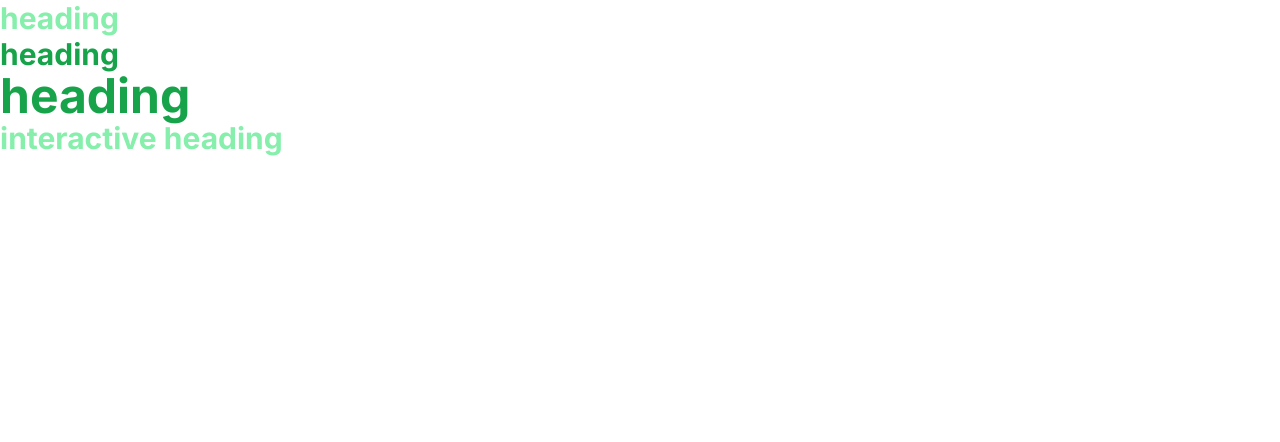
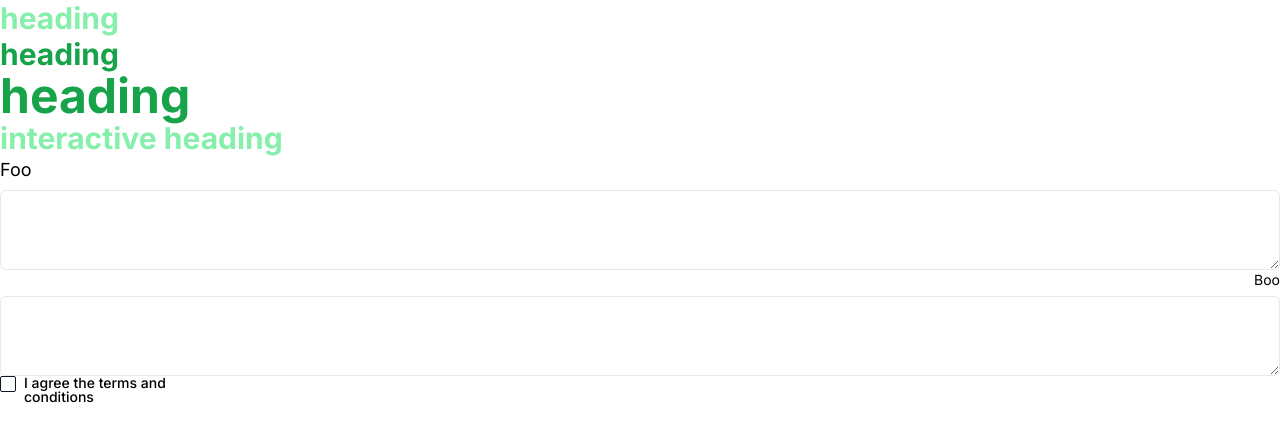
Before and after one commit to yuki-yamamura/sandbox, a Next.js app: page / in a window 1280 px wide. Shown: the top 442 px of the page. Built offline with nearby package versions, Linux system fonts and the light colour scheme.

Commit message:
learn checkbox and textarea

```diff
--- a/package.json
+++ b/package.json
@@ -12,6 +12,7 @@
   },
   "dependencies": {
     "@radix-ui/react-checkbox": "^1.1.1",
+    "@radix-ui/react-label": "^2.1.0",
     "@radix-ui/react-slot": "^1.1.0",
     "@tanstack/react-query": "^5.51.15",
     "class-variance-authority": "^0.7.0",
--- a/src/app/page.tsx
+++ b/src/app/page.tsx
@@ -1,4 +1,6 @@
 import Heading from "@/components/ui/heading";
+import { TextareaWithCheckbox } from "@/components/ui/textarea-with-checkbox";
+import { TextareaWithLabel } from "@/components/ui/textarea-with-label";
 
 export default function Home() {
   return (
@@ -10,6 +12,9 @@ export default function Home() {
         heading
       </Heading>
       <Heading interactive>interactive heading</Heading>
+      <TextareaWithLabel id="foo" label="Foo" size="lg" />
+      <TextareaWithLabel id="bar" label="Boo" size="sm" align="right" />
+      <TextareaWithCheckbox />
     </div>
   );
 }
--- /dev/null
+++ b/src/components/ui/label.tsx
@@ -0,0 +1,26 @@
+"use client"
+
+import * as React from "react"
+import * as LabelPrimitive from "@radix-ui/react-label"
+import { cva, type VariantProps } from "class-variance-authority"
+
+import { cn } from "@/lib/utils"
+
+const labelVariants = cva(
+  "text-sm font-medium leading-none peer-disabled:cursor-not-allowed peer-disabled:opacity-70"
+)
+
+const Label = React.forwardRef<
+  React.ElementRef<typeof LabelPrimitive.Root>,
+  React.ComponentPropsWithoutRef<typeof LabelPrimitive.Root> &
+    VariantProps<typeof labelVariants>
+>(({ className, ...props }, ref) => (
+  <LabelPrimitive.Root
+    ref={ref}
+    className={cn(labelVariants(), className)}
+    {...props}
+  />
+))
+Label.displayName = LabelPrimitive.Root.displayName
+
+export { Label }
--- /dev/null
+++ b/src/components/ui/textarea-with-checkbox.tsx
@@ -0,0 +1,17 @@
+"use client";
+
+import { Label } from "@/components/ui/label";
+import { Checkbox } from "@/components/ui/checkbox";
+import { Textarea } from "./textarea";
+
+export const TextareaWithCheckbox = async () => {
+  return (
+    <div>
+      <div className="mb-5 flex gap-2">
+        <Checkbox id="agreement" />
+        <Label htmlFor="agreement">I agree the terms and conditions</Label>
+        <Textarea className="invisible peer-aria-checked:visible" />
+      </div>
+    </div>
+  );
+};
--- /dev/null
+++ b/src/components/ui/textarea-with-label.tsx
@@ -0,0 +1,38 @@
+import { Label } from "@radix-ui/react-label";
+import { Textarea } from "./textarea";
+import { cva, type VariantProps } from "class-variance-authority";
+
+const variants = cva("grid w-full gap-1.5", {
+  variants: {
+    size: {
+      sm: "text-sm",
+      base: "text-base",
+      lg: "text-lg",
+    },
+    align: {
+      left: "text-left",
+      right: "text-right",
+    },
+  },
+  defaultVariants: {
+    size: "base",
+    align: "left",
+  },
+});
+
+type Props = React.ComponentPropsWithoutRef<typeof Textarea> &
+  VariantProps<typeof variants> & {
+    label: string;
+    id: string;
+  };
+
+export const TextareaWithLabel = ({ id, label, size, align }: Props) => {
+  return (
+    <div className={variants()}>
+      <Label htmlFor={id} className={variants({ size, align })}>
+        {label}
+      </Label>
+      <Textarea id={id} />
+    </div>
+  );
+};
--- /dev/null
+++ b/src/components/ui/textarea.tsx
@@ -0,0 +1,24 @@
+import * as React from "react";
+
+import { cn } from "@/lib/utils";
+
+export interface TextareaProps
+  extends React.TextareaHTMLAttributes<HTMLTextAreaElement> {}
+
+const Textarea = React.forwardRef<HTMLTextAreaElement, TextareaProps>(
+  ({ className, ...props }, ref) => {
+    return (
+      <textarea
+        className={cn(
+          "flex min-h-[80px] w-full rounded-md border border-slate-200 bg-white px-3 py-2 text-sm ring-offset-white placeholder:text-slate-500 focus-visible:outline-none focus-visible:ring-2 focus-visible:ring-slate-950 focus-visible:ring-offset-2 disabled:cursor-not-allowed disabled:opacity-50 dark:border-slate-800 dark:bg-slate-950 dark:ring-offset-slate-950 dark:placeholder:text-slate-400 dark:focus-visible:ring-slate-300",
+          className,
+        )}
+        ref={ref}
+        {...props}
+      />
+    );
+  },
+);
+Textarea.displayName = "Textarea";
+
+export { Textarea };
```
Also changed, not shown: 1 other file (tests, documents, lock files or other folders).
